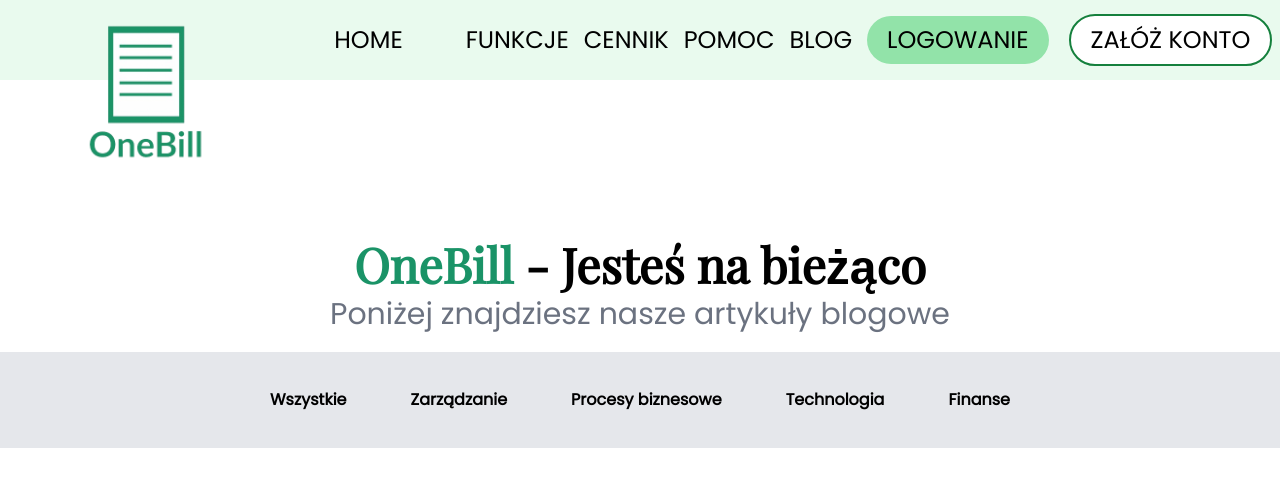
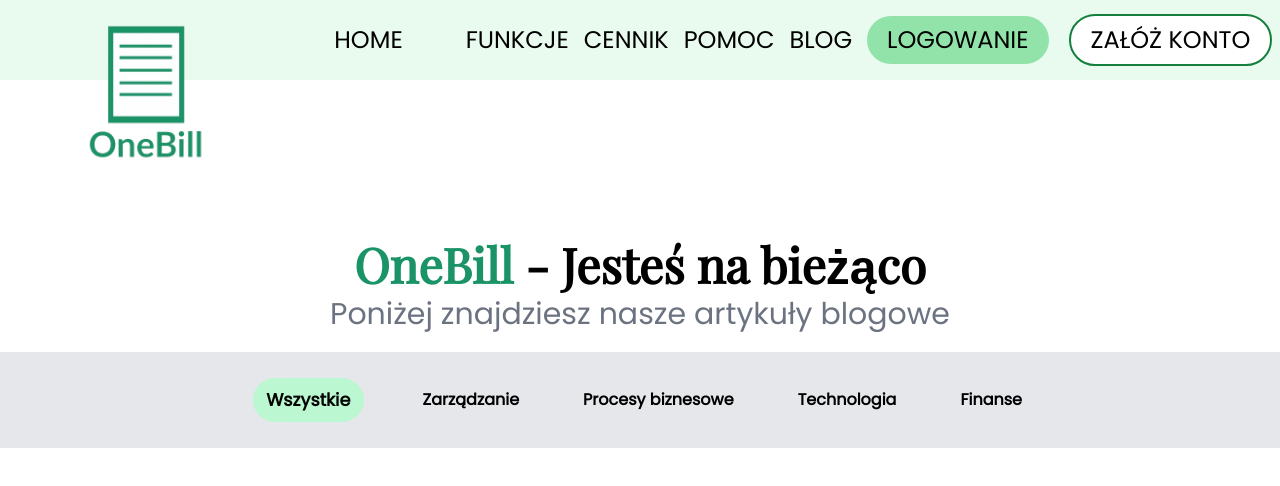
Before and after one commit to Tommy3DE/TheBill, a React (Vite) app: page /blog in a window 1280 px wide. Shown: the top 486 px of the page. Built offline with nearby package versions, Linux system fonts and the light colour scheme.

Commit message:
Update Articles.tsx

```diff
--- a/src/layout/pages/Blog/Articles.tsx
+++ b/src/layout/pages/Blog/Articles.tsx
@@ -1,7 +1,7 @@
 import { useState } from "react";
 
 const Articles = () => {
-  const [category, setCategory] = useState<string>("Wszytskie");
+  const [category, setCategory] = useState<string>("Wszystkie");
   return (
     <section className="mt-5">
       <div className="h-24 bg-gray-200 flex flex-row justify-center items-center font-bold font-poppins">
```
